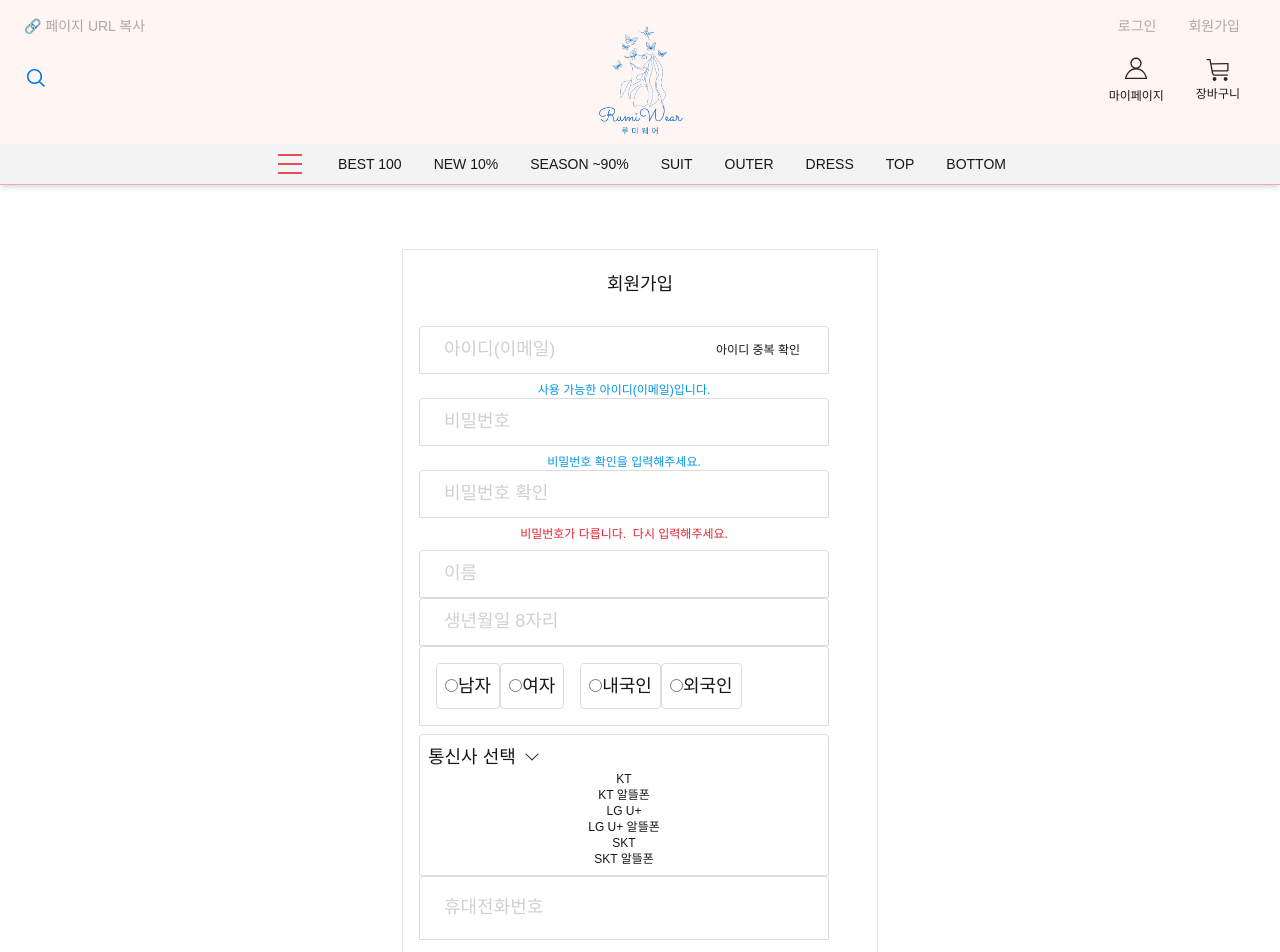
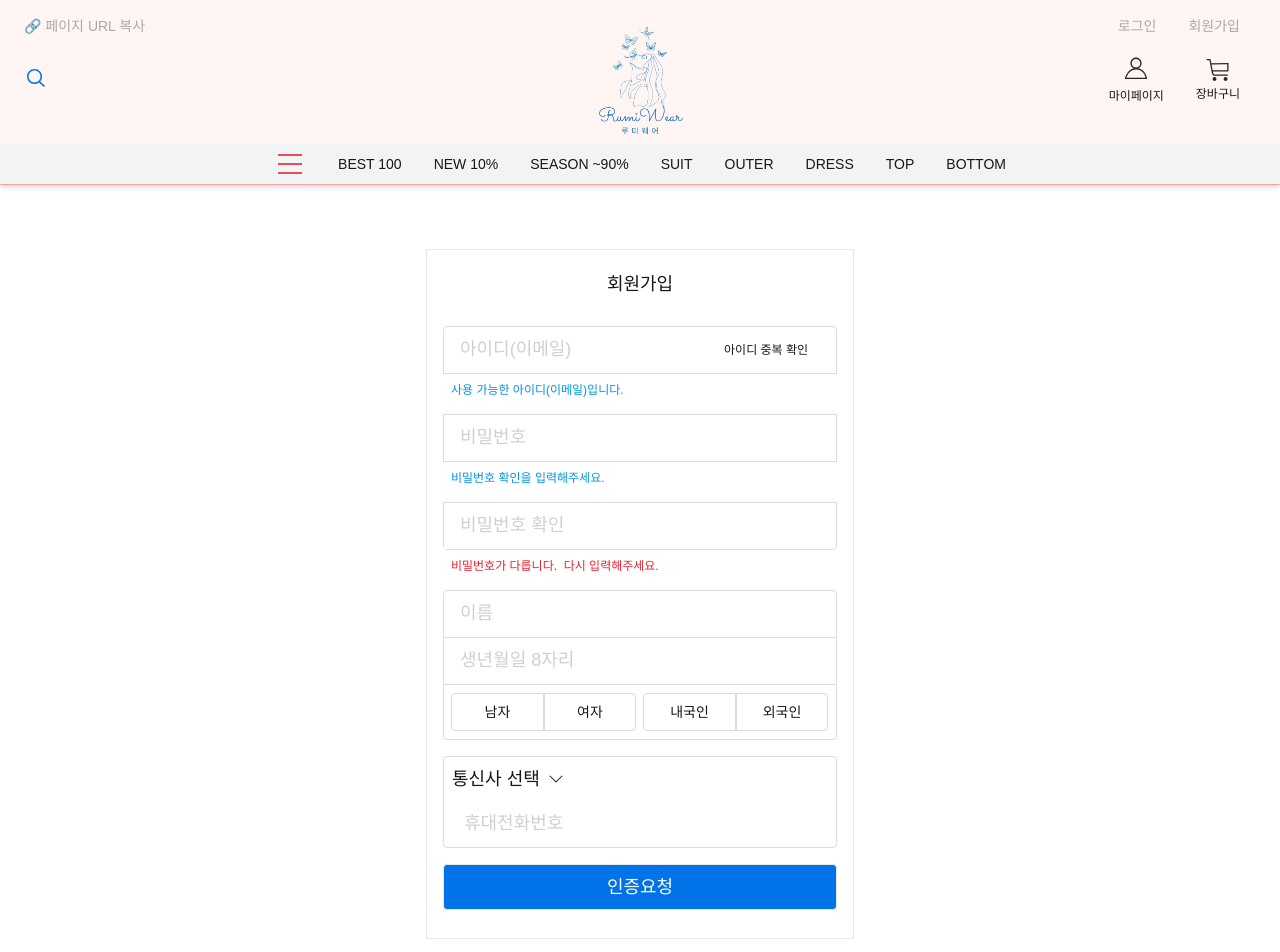
Before and after one commit to suzyp0223/rumiware-next, a Next.js app: page /join in a window 1280 px wide. Shown: the top 952 px of the page. Built offline with nearby package versions, Linux system fonts and the light colour scheme.

Commit message:
회원가입 UI완료

```diff
--- a/src/app/auth/page.tsx
+++ b/src/app/auth/page.tsx
@@ -1,6 +1,10 @@
 // ✅ src/app/auth/page.tsx
+/**
+ * 	기본 서버 컴포넌트. fetch, cookies(), headers() 등 서버 기능 사용 가능
+ */
 import AuthMenu from "@/components/auth/AuthMenu";
 
+//코드형태는 페이지 컴포넌트 , React 컴포넌트(함수형 컴포넌트)
 const AuthPage = () => {
   return <AuthMenu />;
 };
--- /dev/null
+++ b/src/components/join/CarrierChoice.tsx
@@ -0,0 +1,98 @@
+"use client"; //클라이언트 컴포넌트임을 명시하는 지시문
+/** 'use client'를 작성하는 이유
+ * 기본은 서버 컴포넌트이기 때문.
+ *
+ * Next.js(App Router 기준)에서는 .tsx 파일은 기본적으로 서버 컴포넌트입니다.
+    → 서버에서 실행되고, HTML을 생성해서 클라이언트에 전달해요.
+    하지만:
+    상태(useState)
+    이펙트(useEffect)
+    이벤트 핸들러 (onClick, onChange)
+    브라우저 API (localStorage, window 등)
+    이런 브라우저 전용 기능을 쓰려면 클라이언트 컴포넌트여야 합니다.
+ */
+
+import { useState } from "react";
+import DownArrIcon from "../icons/DownArrIcon";
+
+const CarrierChoice = () => {
+  const [isOpen, setIsOpen] = useState(false);
+  const [selectedCarrier, setSelectedCarrier] = useState("통신사 선택");
+  const [phone, setPhone] = useState("");
+
+  const formatPhoneNum = (value: string) => {
+    // 숫자가 아닌 모든 문자(공백 포함)를 제거
+    const onlyNumbers = value.replace(/\D/g, "");
+
+    if (onlyNumbers.length <= 3) return onlyNumbers;
+    if (onlyNumbers.length <= 7) {
+      return `${onlyNumbers.slice(0, 3)} - ${onlyNumbers.slice(3)}`;
+    } else {
+      return `${onlyNumbers.slice(0, 3)} - ${onlyNumbers.slice(3, 7)} - ${onlyNumbers.slice(
+        7,
+        11
+      )}`;
+    }
+  };
+
+  const handleChange = (e: React.ChangeEvent<HTMLInputElement>) => {
+    const input = e.target.value;
+    setPhone(formatPhoneNum(input));
+  };
+
+  const carrierList = ["KT", "KT 알뜰폰", "LG U+", "LG U+ 알뜰폰", "SKT", "SKT 알뜰폰"];
+
+  return (
+    <li className="">
+      <div className="border border-gray-300 rounded">
+        <button
+          type="button"
+          aria-expanded={isOpen}
+          onClick={() => setIsOpen((prev) => !prev)}
+          className="flex flex-row space-around items-center gap-2 m-2 hover:text-[#0073e9]"
+        >
+          <span className="">{selectedCarrier}</span>
+          <DownArrIcon />
+        </button>
+
+        {/* 논리 AND 연산자 - isOpen이 true면 괄호 안 JSX를 실행(렌더링)해라! */}
+        {isOpen && (
+          <ul className="absolute bg-white w-26 z-10 shadow-md text-xs">
+            {carrierList.map((carrier) => (
+              <li className="" key={carrier}>
+                <button
+                  type="button"
+                  className="block w-full text-left p-2  hover:bg-gray-100  hover:text-[#0073e9]"
+                  onClick={() => {
+                    setSelectedCarrier(carrier);
+                    setIsOpen(false);
+                  }}
+                >
+                  {carrier}
+                </button>
+              </li>
+            ))}
+          </ul>
+        )}
+
+        <div className="px-2 py-2">
+          <input
+            value={phone}
+            type="tel"
+            maxLength={17}
+            placeholder="휴대전화번호"
+            onChange={handleChange}
+            className="outline-none  w-full max-w-md pl-3  border-b-2 border-transparent focus:border-[#0073e9] "
+          />
+        </div>
+      </div>
+      <div className="bg-[#0073e9] text-white mt-4 rounded  border hover:border-[#0073e9] hover:bg-white hover:text-[#0073e9]">
+        <button type="button" className="outline-none w-full p-2">
+          인증요청
+        </button>
+      </div>
+    </li>
+  );
+};
+
+export default CarrierChoice;
--- a/src/components/join/Join.tsx
+++ b/src/components/join/Join.tsx
@@ -1,16 +1,16 @@
-import DownArrIcon from "../icons/DownArrIcon";
+import CarrierChoice from "./CarrierChoice";
 
 const Join = () => {
   return (
-    <form className="flex flex-col gap-2 px-5">
+    <form className="flex flex-col  px-5">
       <div
         className="flex flex-col items-center justify-center text-lg gap-4 py-5 w-fit mx-auto
         border border-gray-200 "
       >
         <h1 className="text-3ml mb-3">회원가입</h1>
-        <ul className="flex flex-row gap-2 text-center px-4">
+        <ul className="flex flex-row text-center px-4">
           <div className="">
-            <li>
+            <li className="mb-4">
               <div className="relative border border-gray-300 rounded-t">
                 <input
                   type="text"
@@ -24,17 +24,17 @@ const Join = () => {
               </div>
 
               <div className="flex flex-col text-xs">
-                <span className="text-[var(--color-blue-500)] mx-2 mt-2">
+                <span className="text-[var(--color-blue-500)] ml-2 mt-2 text-left">
                   사용 가능한 아이디(이메일)입니다.
                 </span>
-                <span className="text-[var(--color-red-500)] mx-2 mt-2 hidden">
+                <span className="text-[var(--color-red-500)] mx-2 mt-2 hidden  text-left">
                   아이디(이메일)가 중복입니다. 다시 입력해주세요.
                 </span>
               </div>
             </li>
 
-            <li>
-              <div className="border border-gray-300 rounded-t">
+            <li className="mb-4">
+              <div className="border border-gray-300 ">
                 <input
                   type="text"
                   placeholder="비밀번호"
@@ -42,12 +42,12 @@ const Join = () => {
                   border-b-2 border-transparent focus:border-[#0073e9] rounded-t mr-2"
                 />
               </div>
-              <div className="flex flex-col text-xs">
-                <span className="text-[var(--color-blue-500)] mx-2 mt-2">
+              <div className="flex flex-col text-xs mb-4">
+                <span className="text-[var(--color-blue-500)] mx-2 mt-2 text-left">
                   비밀번호 확인을 입력해주세요.
                 </span>
               </div>
-              <div className="border border-gray-300 rounded-t">
+              <div className="border border-gray-300 rounded-b">
                 <input
                   type="text"
                   placeholder="비밀번호 확인"
@@ -56,13 +56,13 @@ const Join = () => {
                 />
               </div>
               <div className="flex flex-col text-xs">
-                <span className="text-[var(--color-red-500)] mx-2 mt-2">
+                <span className="text-[var(--color-red-500)] mx-2 mt-2 text-left">
                   비밀번호가 다릅니다.&nbsp; 다시 입력해주세요.
                 </span>
               </div>
             </li>
 
-            <li className="pt-2">
+            <li>
               <div className="border border-gray-300 rounded-t">
                 <input
                   type="text"
@@ -73,106 +73,76 @@ const Join = () => {
               </div>
             </li>
 
-            <li>
-              <div className="border border-gray-300 rounded-t">
+            <li className="pb-2">
+              <div className="border border-gray-300 border-y-0">
                 <input
                   type="text"
                   placeholder="생년월일 8자리"
                   className="outline-none  px-4 py-2 w-96
-                border-b-2 border-transparent focus:border-[#0073e9] rounded-t mr-2"
+                border-b-2 border-transparent focus:border-[#0073e9]  mr-2"
                 />
               </div>
-              <div className="flex flex-row border border-gray-300 rounded-t p-2">
-                <ul className="flex flex-row p-2">
-                  <li className="p-2  border border-gray-300 rounded hover:border-blue-600">
-                    <input type="radio" />
-                    <label htmlFor="gender1">남자</label>
-                  </li>
-                  <li className="p-2 border border-gray-300 rounded hover:border-blue-600">
-                    <input type="radio" />
-                    <label htmlFor="gender2">여자</label>
-                  </li>
-                </ul>
-                <ul className="flex flex-row p-2">
-                  <li className="p-2 border border-gray-300 rounded hover:border-blue-600">
-                    <input type="radio" />
-                    <label htmlFor="foreigner1">내국인</label>
-                  </li>
-                  <li className="p-2 border border-gray-300 rounded hover:border-blue-600">
-                    <input type="radio" />
-                    <label htmlFor="foreigner2">외국인</label>
-                  </li>
-                </ul>
+              <div className="flex border border-gray-300 rounded-b w-full p-2 text-sm">
+                {/* 성별 */}
+                <div className="w-1/2 flex mr-2">
+                  {["남자", "여자"].map((label, idx) => (
+                    <div key={label} className="relative flex-1">
+                      <input
+                        type="radio"
+                        name="gender"
+                        value={label}
+                        id={`gender-${idx}`}
+                        className="hidden peer"
+                      />
+                      <label
+                        htmlFor={`gender-${idx}`}
+                        className={`block text-center px-4 py-2 border border-gray-300
+                          hover:border-blue-600 peer-checked:border-blue-600 cursor-pointer
+                          ${idx === 0 ? "rounded-l" : ""}
+                          ${idx === 1 ? "rounded-r" : "-ml-px"}
+                          `}
+                      >
+                        {label}
+                      </label>
+                    </div>
+                  ))}
+                </div>
+
+                {/* 내·외국인 */}
+                <div className="w-1/2 flex text-sm">
+                  {["내국인", "외국인"].map((label, idx) => (
+                    <div key={label} className="relative flex-1">
+                      <input
+                        type="radio"
+                        name="nationality"
+                        value={label}
+                        id={`nationality-${idx}`}
+                        className="hidden peer"
+                      />
+                      <label
+                        htmlFor={`nationality-${idx}`}
+                        className={`block text-center px-4 py-2 border border-gray-300
+                        hover:border-blue-600 peer-checked:border-blue-600 cursor-pointer
+                        ${idx === 0 ? "rounded-l" : ""}
+                        ${idx === 1 ? "rounded-r" : "-ml-px"}
+                        `}
+                      >
+                        {label}
+                      </label>
+                    </div>
+                  ))}
+                </div>
               </div>
             </li>
 
             <li className="py-2">
-              <div className="border border-gray-300 rounded-t p-2">
-                <button
-                  type="button"
-                  aria-expanded="false"
-                  className="flex flex-row space-around items-center gap-2"
-                >
-                  <span className="">통신사 선택</span>
-                  <DownArrIcon />
-                </button>
-                <ul className="text-xs">
-                  <li className="">
-                    <button type="button" className="">
-                      <span className="">KT</span>
-                    </button>
-                  </li>
-                  <li className="">
-                    <button type="button" className="">
-                      <span className="">KT 알뜰폰</span>
-                    </button>
-                  </li>
-                  <li className="">
-                    <button type="button" className="">
-                      <span className="">LG U+</span>
-                    </button>
-                  </li>
-                  <li className="">
-                    <button type="button" className="">
-                      <span className="">LG U+ 알뜰폰</span>
-                    </button>
-                  </li>
-                  <li className="">
-                    <button type="button" className="">
-                      <span className="">SKT</span>
-                    </button>
-                  </li>
-                  <li className="">
-                    <button type="button" className="">
-                      <span className="">SKT 알뜰폰</span>
-                    </button>
-                  </li>
+              <div className="">
+                <ul className="text-s">
+                  <CarrierChoice />
                 </ul>
-              </div>
-              <div className="border border-gray-300 rounded-t p-2">
-                <input
-                  type="tell"
-                  maxLength={16}
-                  placeholder="휴대전화번호"
-                  className="outline-none  px-4 py-2 w-96
-                border-b-2 border-transparent focus:border-[#0073e9] rounded-t mr-2"
-                />
               </div>
             </li>
           </div>
-
-          <li>
-            <div></div>
-          </li>
-          <li>
-            <div></div>
-          </li>
-          <li>
-            <div></div>
-          </li>
-          <li>
-            <div></div>
-          </li>
         </ul>
       </div>
     </form>
--- a/src/components/join/TelecomChoice.tsx
+++ /dev/null
@@ -1,75 +0,0 @@
-import { useState } from "react";
-import DownArrIcon from "../icons/DownArrIcon";
-
-const TelecomChoice = () => {
-  const [isOpen, setIsOpen] = useState(false);
-  const [selectedTel, setSelectedTel] = useState("통신사 선택");
-  const [phone, setPhone] = useState("");
-
-  const formatPhoneNum = (value: string) => {
-    const onlyNumbers = value.replace(/\D/g, "");
-
-    if (onlyNumbers.length > 4) return onlyNumbers;
-    if (onlyNumbers.length < 8) {
-      return `${onlyNumbers.slice(0, 3)}-${onlyNumbers.slice(3)}`;
-    } else {
-      return `${onlyNumbers.slice(0, 3)}-${onlyNumbers.slice(3, 7)}-${onlyNumbers.slice(7, 11)}}`;
-    }
-  };
-
-  const handleChange = (e: React.ChangeEvent<HTMLInputElement>) => {
-    const input = e.target.value;
-    setPhone(formatPhoneNum(input));
-  };
-
-  const telList = ["KT", "KT 알뜰폰", "LG U+", "LG U+ 알뜰폰", "SKT", "SKT 알뜰폰"];
-
-  return (
-    <li className="py-2">
-      <div className="border border-gray-300 rounded-t p-2">
-        <button
-          type="button"
-          aria-expanded={isOpen}
-          onClick={() => setIsOpen((prev) => !prev)}
-          className="flex flex-row space-around items-center gap-2"
-        >
-          <span className="">{selectedTel}</span>
-          <DownArrIcon />
-        </button>
-
-        {isOpen && (
-          <ul className="absolute bg-white mt-2 w-full z-10 shadow-md text-xs">
-            {telList.map((tel) => (
-              <li className="" key={tel}>
-                <button
-                  type="button"
-                  className="block w-full text-left px-2 py-1 hover:bg-gray-100"
-                  onClick={() => {
-                    setSelectedTel(tel);
-                    setIsOpen(false);
-                  }}
-                >
-                  {tel}
-                </button>
-              </li>
-            ))}
-          </ul>
-        )}
-      </div>
-
-      <div className="border border-gray-300 rounded-t p-2">
-        <input
-          value={phone}
-          type="tell"
-          maxLength={13}
-          placeholder="휴대전화번호"
-          onChange={handleChange}
-          className="outline-none  px-4 py-2 w-96
-                border-b-2 border-transparent focus:border-[#0073e9] rounded-t mr-2"
-        />
-      </div>
-    </li>
-  );
-};
-
-export default TelecomChoice;
```
